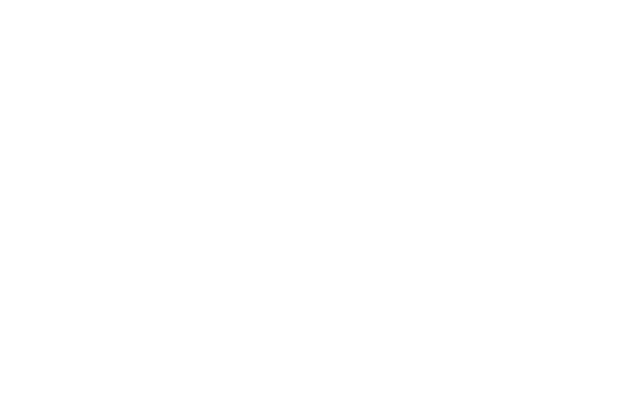
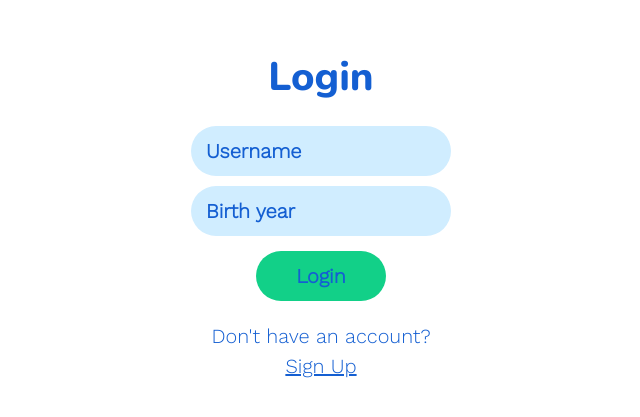
Before and after one commit to mmarti1223/Project3, a React (Create React App) app in the folder client/: page /login in a window 1280 px wide. Shown: the part 175-592 px from the top of the page, without its empty margins (319-959 px from the left). Built offline with nearby package versions, Linux system fonts and the light colour scheme.

Commit message:
worked on signup and login ui

```diff
--- a/client/src/App.js
+++ b/client/src/App.js
@@ -6,6 +6,8 @@
 import { AppContext, initialState } from "./utils";
 import Landing from "./components/Landing";
 import Home from "./components/Home";
+import SignUp from "./components/SignUp";
+import Login from "./components/Login";
 
 export default class App extends Component {
   constructor(props) {
@@ -20,6 +22,8 @@
         <Router>
           <Route exact path="/" component={Landing} />
           <Route path="/home" component={Home} />
+          <Route path="/signup" component={SignUp} />
+          <Route path="/login" component={Login} />
         </Router>
       </AppContext.Provider>
     );
--- /dev/null
+++ b/client/src/assets/css/login.css
@@ -0,0 +1,46 @@
+.login {
+  text-align: center;
+  height: 100vh;
+  width: 100vw;
+}
+
+.login .center-div {
+  width: 80%;
+  max-width: 260px;
+}
+
+.login h1 {
+  color: #145fd2;
+}
+
+.login .form input {
+  background-color: #d0edff;
+}
+
+.login .form input::placeholder {
+  color: #145fd2;
+  font-weight: bold;
+}
+
+.login .form button {
+  background-color: #12d088;
+  color: #145fd2;
+  font-weight: bold;
+  padding: 10px 40px;
+}
+
+.login .form button a {
+  font-weight: bold;
+  color: #145fd2;
+  text-decoration: none;
+}
+
+.login p {
+  color: #145fd2;
+  font-size: 20px;
+}
+
+.login a {
+  color: #145fd2;
+  text-decoration: underline;
+}
--- a/client/src/assets/css/main.css
+++ b/client/src/assets/css/main.css
@@ -20,16 +20,47 @@
   transform: translate(-50%, -50%);
 }
 
-.red-bttn {
+.bttn {
   font-size: 20px;
   font-weight: semi-bold;
   color: #fff;
-  background-color: #ff4139;
   padding: 15px 30px;
   border-radius: 50px;
 }
 
-.red-bttn:hover {
+.bttn:hover {
   text-decoration: none;
   color: #fff;
 }
+
+.red-bg {
+  background-color: #ff4139;
+}
+
+.form {
+  display: flex;
+  flex-direction: column;
+  margin: 20px auto;
+  font-size: 20px;
+}
+
+.form input {
+  margin: 5px 0;
+  padding: 10px 15px;
+  border: none;
+  border-radius: 50px;
+  outline: none;
+}
+
+.form button {
+  max-width: 150px;
+  margin: 10px auto 0;
+  padding: 10px 30px;
+  border: none;
+  border-radius: 50px;
+  outline: none;
+}
+
+.form button a {
+  color: #000;
+}
--- /dev/null
+++ b/client/src/assets/css/signup.css
@@ -0,0 +1,42 @@
+.sign-up {
+  text-align: center;
+  height: 100vh;
+  width: 100vw;
+  background-color: #57bd12;
+}
+
+.sign-up .center-div {
+  width: 80%;
+  max-width: 260px;
+}
+
+.sign-up h1 {
+  color: #ffd328;
+}
+
+.sign-up .form input::placeholder {
+  color: #035300;
+  font-weight: bold;
+}
+
+.sign-up .form button {
+  background-color: #ffd328;
+  color: #035300;
+  font-weight: bold;
+}
+
+.sign-up .form button a {
+  font-weight: bold;
+  color: #035300;
+  text-decoration: none;
+}
+
+.sign-up p {
+  color: #fff;
+  font-size: 20px;
+}
+
+.sign-up a {
+  color: #fff;
+  text-decoration: underline;
+}
--- a/client/src/components/Landing.js
+++ b/client/src/components/Landing.js
@@ -22,7 +22,7 @@
             Explore the zoo to find animals and earn points you can redeem for
             cool prizes!
           </p>
-          <Link className="red-bttn" to="/home">
+          <Link className="bttn red-bg" to="/login">
             LET'S PLAY!
           </Link>
         </div>
--- a/client/src/components/Login.js
+++ b/client/src/components/Login.js
@@ -0,0 +1,35 @@
+import React, { Component } from "react";
+import "../assets/css/login.css";
+import { Link } from "react-router-dom";
+
+export default class Login extends Component {
+  render() {
+    return (
+      <div className="login">
+        <div className="center-div">
+          <h1>Login</h1>
+          <div className="form">
+            <input
+              type="text"
+              placeholder="Username"
+              value=""
+              name="username"
+            />
+            <input
+              type="number"
+              placeholder="Birth year"
+              value=""
+              name="birthYear"
+            />
+            <button>
+              <Link to="/home">Login</Link>
+            </button>
+          </div>
+          <p>
+            Don't have an account? <Link to="/signup">Sign Up</Link>
+          </p>
+        </div>
+      </div>
+    );
+  }
+}
--- a/client/src/components/SignUp.js
+++ b/client/src/components/SignUp.js
@@ -0,0 +1,38 @@
+import React, { Component } from "react";
+import "../assets/css/signup.css";
+import { Link } from "react-router-dom";
+
+export default class SignUp extends Component {
+  render() {
+    return (
+      <div className="sign-up">
+        <div className="center-div">
+          <h1>Sign Up</h1>
+
+          <div className="form">
+            <input type="text" placeholder="Name" value="" name="name" />
+            <input type="email" placeholder="Email" value="" name="email" />
+            <input
+              type="text"
+              placeholder="Username"
+              value=""
+              name="username"
+            />
+            <input
+              type="number"
+              placeholder="Birth year"
+              value=""
+              name="birthYear"
+            />
+            <button>
+              <Link to="/home">Sign Up</Link>
+            </button>
+          </div>
+          <p>
+            Have an account? <Link to="/login">Login</Link>
+          </p>
+        </div>
+      </div>
+    );
+  }
+}
```
